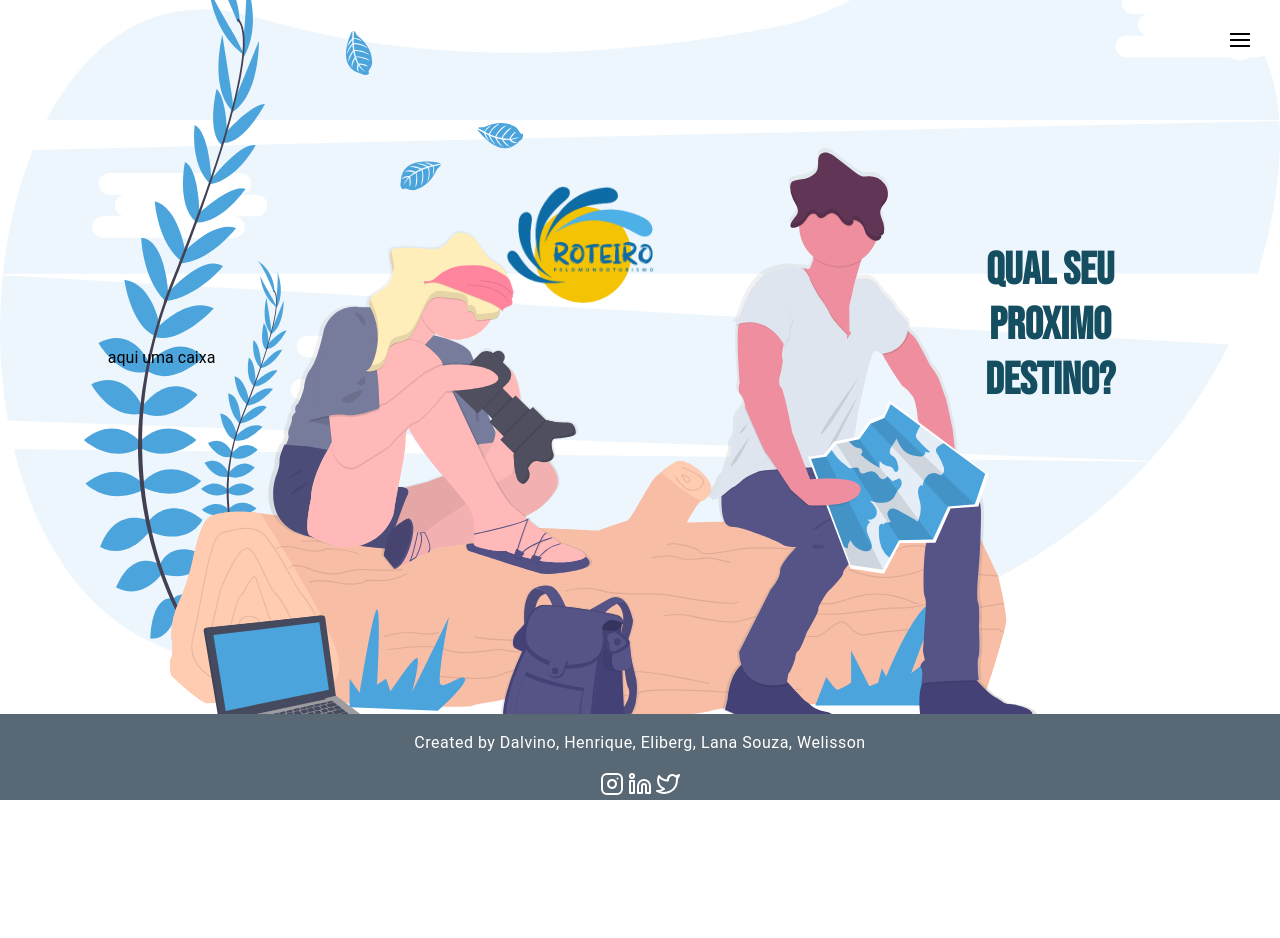
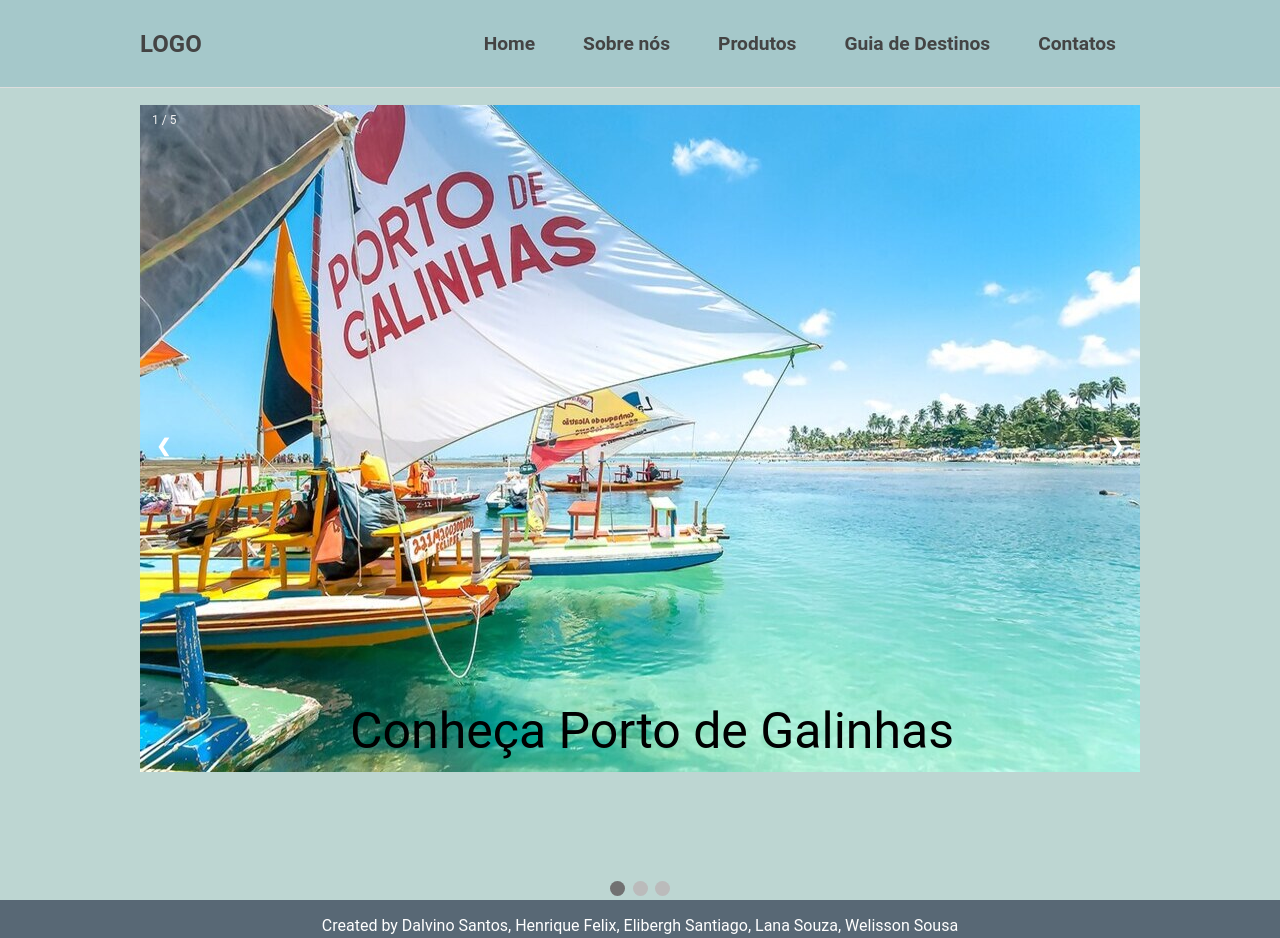
Before and after one commit to lana-miranda/hotelariaSoulcode, a plain HTML site: page src/home/index.html in a window 1280 px wide. Shown: the top 938 px of the page. Before the commit the page ends 800 px from the top, so only its background shows below. Drawn offline with nearby package versions, Linux system fonts and the light colour scheme; a web font is replaced by a local one.

Commit message:
pagina da home atualizada

```diff
--- a/src/home/index.html
+++ b/src/home/index.html
@@ -6,43 +6,82 @@
   <meta http-equiv="X-UA-Compatible" content="IE=edge">
   <meta name="viewport" content="width=device-width, initial-scale=1.0">
   <title>Hotelaria</title>
+
   <link rel="stylesheet" type="text/css" href="style.css" />
   <style>
     @import url('https://fonts.googleapis.com/css2?family=Bebas+Neue&family=Roboto+Slab:wght@300&family=Sedgwick+Ave&display=swap');
-    </style>
+  </style>
+</head>
+
+<body>
+  <!-- Aqui é a header com a barra de navegação -->
+  <section id="nav-background">
+    <div id="nav-container">
+      <header id="nav-header">
+        <h1><a href="#" id="nav-logo">LOGO</a></h1>
+        <div id="nav-menu-button">MENU</div>
+      </header>
+      <nav>
+        <ul class="nav-ul hide-ul">
+          <li><a class="nav-link " href="#">Home</a></li>
+          <li><a class="nav-link" href="#">Sobre nós</a></li>
+          <li><a class="nav-link" href="#">Produtos</a></li>
+          <li><a class="nav-link" href="#">Guia de Destinos</a></li>
+          <li><a class="nav-link" href="#">Contatos</a></li>
+        </ul>
+      </nav>
+    </div>
+  </section>
+  <div>>Qual seu próximo destino?</div>
+  <section class="container">
 
 
-</head>
+    <!-- Aqui é o carrossel de imagens -->
+    <div class="slideshow-container">
+      <div class="mySlides fade">
+        <div class="numbertext">1 / 5</div>
+        <img src="../../img/imagem1.jpeg" style="width:100%">
+        <div class="text">Conheça Porto de Galinhas</div>
+      </div>
 
+      <div class="mySlides fade">
+        <div class="numbertext">2 / 5</div>
+        <img src="../../img/imagem2.jpeg" style="width:100%">
+        <div class="text">Verificar que cidade é</div>
+      </div>
 
-<body>
+      <div class="mySlides fade">
+        <div class="numbertext">3 / 5</div>
+        <img src="../../img/imagem3.jpeg" style="width:100%">
+        <div class="text">Verificar que cidade é</div>
+      </div>
 
-  <header>
-    <nav class="menu">
-      <ul>
-        <li><a href="#">Home</a></li>
-        <li><a href="#">Sobre Nós</a></li>
-        <li><a href="#">Produtos</a></li>
-        <li><a href="#">Guia de Destinos</a></li>
-        <li><a href="#">Contatos</a></li>
-      </ul>
-    </nav>
-    <button class="hamburger">
-      <span class="line"></span>
-      <span class="line"></span>
-      <span class="line"></span>
-    </button>
-  </header>
-  <section class="container">
-    <div class="content">
-      <div class="box1">aqui uma caixa</div>
-      <img class="logo" src="../../img/Roteiro__1_-removebg-preview.png" alt="">
+      <div class="mySlides fade">
+        <div class="numbertext">4 / 5</div>
+        <img src="../../img/imagem4.jpeg" style="width:100%">
+        <div class="text">Conheça Campos do Jordão</div>
+      </div>
 
-      <div class="box2"><h1 class="destinos">Qual seu proximo <br> destino?</h1></div>
+      <div class="mySlides fade">
+        <div class="numbertext">5 / 5</div>
+        <img src="../../img/imagem5.jpeg" style="width:100%">
+        <div class="text">Verificar que cidade é</div>
+      </div>
+
+      <a class="prev" onclick="plusSlides(-1)">&#10094;</a>
+      <a class="next" onclick="plusSlides(1)">&#10095;</a>
+    </div>
+    <br>
+
+    <div style="text-align:center">
+      <span class="dot" onclick="currentSlide(1)"></span>
+      <span class="dot" onclick="currentSlide(2)"></span>
+      <span class="dot" onclick="currentSlide(3)"></span>
     </div>
 
+<!-- Aqui é o footer -->
     <footer>
-      <p>Created by Dalvino, Henrique, Eliberg, Lana Souza, Welisson</p>
+      <p>Created by Dalvino Santos, Henrique Felix, Elibergh Santiago, Lana Souza, Welisson Sousa</p>
       <a href="https://www.instagram.com/soulcodeacademy" target="blank"> <i data-feather="instagram"> </i></a>
       <a href="https://www.linkedin.com/company/soulcodeacademy" target="blank"><i data-feather="linkedin"></i></a>
       <a href="" target="blank"><i data-feather="twitter"></i></a>
--- a/src/home/index.js
+++ b/src/home/index.js
@@ -1,16 +1,50 @@
+// Parte de js para fazer o menu hamburger
 
-const hamburger = document.querySelector('.hamburger');
-const menu = document.querySelector('.menu');
+(function () {
+  var navButton = document.querySelector('#nav-menu-button');
+  var navUl = document.querySelector('.nav-ul');
 
-hamburger.addEventListener('click', () => {
-    toggleClasses();
-});
+  function toggleMobileMenu() {
+    navUl.classList.toggle('hide-ul');
+  }
+
+  navButton.onclick = toggleMobileMenu;
+})();
 
 
-function toggleClasses() {
-	hamburger.classList.toggle('open');
-    menu.classList.toggle('open');
+// Aqui é a parte que configura os slides
+
+var slideIndex = 1;
+showSlides(slideIndex);
+
+// controle para ir para frente e para trás nas imagens
+function plusSlides(n) {
+  showSlides((slideIndex += n));
 }
 
-setTimeout(toggleClasses, 500);
-setTimeout(toggleClasses, 3000);
+// para controlar as imagens menores
+function currentSlide(n) {
+  showSlides((slideIndex = n));
+}
+
+// aqui é a função que controla os slides
+
+function showSlides(n) {
+  var i;
+  var slides = document.getElementsByClassName('mySlides');
+  var dots = document.getElementsByClassName('dot');
+  if (n > slides.length) {
+    slideIndex = 1;
+  }
+  if (n < 1) {
+    slideIndex = slides.length;
+  }
+  for (i = 0; i < slides.length; i++) {
+    slides[i].style.display = 'none';
+  }
+  for (i = 0; i < dots.length; i++) {
+    dots[i].className = dots[i].className.replace(' active', '');
+  }
+  slides[slideIndex - 1].style.display = 'block';
+  dots[slideIndex - 1].className += ' active';
+}
--- a/src/home/style.css
+++ b/src/home/style.css
@@ -5,163 +5,134 @@
 .color4 { #a5c8ca };
 .color5 { #586875 }; */
 
-.menu ul {
-  display: flex;
-  justify-content: center;
-  align-items: center;
-  list-style-type: none;
-  padding: 0;
+/* Aqui começa o estilo da header e da barra de navegação */
+body {
+  background-color: #bdd6d2;
+  font-family: 'Roboto', sans-serif;
   margin: 0;
-  position: fixed;
-  top: -100vh;
-  left: 0;
-  width: 100vw;
+  max-height: 100vh;
 }
 
-.menu li {
-  background-image: linear-gradient(
-    112deg,
-    rgba(72, 178, 215, 1) 0%,
-    rgba(113, 193, 221, 1) 100%
-  );
-  display: flex;
-  justify-content: center;
-  align-items: center;
-  transition: transform 0.3s ease-in-out;
-  height: 100vh;
-  width: 20vw;
+#nav-container  nav  ul {
+  list-style-type: none;
 }
 
-.menu li a {
-  color: #fff;
-  letter-spacing: 2px;
-  text-decoration: none;
-  text-transform: uppercase;
+/* Barra de Navegação -  */
+#nav-background {
+  position: fixed;
+  top: 0;
+  z-index: 9000; /*para o carrossel não sobrepor */
+  width: 100%;
+  background-color: #a5c8ca;
+  border-bottom: 1px solid #ddd;
 }
 
-.menu li a:hover {
-  text-decoration: underline;
+#nav-container {
+  display: flex;
+  max-width: 1000px;
+  margin: 0 auto;
+  justify-content: space-between;
 }
 
-.menu li:nth-of-type(2) {
-  transition-delay: 0.025s;
+#nav-header {
+  display: flex;
+  justify-content: space-between;
+  align-items: center;
 }
 
-.menu li:nth-of-type(3) {
-  transition-delay: 0.05s;
+#nav-logo {
+  color: #444;
+  text-decoration: none;
+}
+#nav-logo:hover {
+  color: #f6eddc;
 }
 
-.menu li:nth-of-type(4) {
-  transition-delay: 0.075s;
+.nav-ul {
+  display: flex;
+  max-width: 715px;
 }
 
-.menu li:nth-of-type(5) {
-  transition-delay: 0.1s;
+.nav-ul  li {
+  display: flex;
 }
 
-.menu.open li {
-  transform: translateY(100vh);
+.nav-link {
+  flex: 1;
+  color: #444;
+  text-decoration: none;
+  font-weight: 600;
+  font-size: 1.2rem;
+  transition: 200ms;
 }
 
-@media (max-width: 768px) {
-  .menu ul {
+.nav-link:hover {
+  background-color: #f6eddc;
+  border-radius: 10px;
+}
+
+/* Aqui eu trato a questão da resposividade, para a parte do header
+O menu passa a ser o hamburger depois que diminui */
+
+@media screen and (max-width: 700px) {
+  #nav-container {
     flex-direction: column;
-    top: 0;
-    left: -100vw;
+    text-align: center;
   }
 
-  .menu li {
-    height: 20vh;
-    width: 100vw;
+  #nav-menu-button {
+    padding: 1rem;
+    background-color: #f6eddc ;
+    cursor: pointer;
+    margin-right: 47px;
   }
 
-  .menu.open li {
-    transform: translateX(100vw);
+  .nav-ul {
+    display: block;
+    flex-direction: column;
+    overflow: auto;
+    direction: rtl;
+    transition: max-height 400ms;
+    max-height: 90vh;
+  }
+
+  .hide-ul {
+    max-height: 0;
+  }
+
+  .nav-link {
+    padding: 1rem 0;
+    font-size: 1.3rem;
+    border-bottom: 1px solid #f4f4f4;
   }
 }
 
-/* Hamburger menu */
-.hamburger {
-  background-color: #fff;
-  border-radius: 50%;
-  position: fixed;
-  top: 20px;
-  right: 20px;
-  border: 0;
-  cursor: pointer;
-  width: 40px;
-  height: 40px;
+@media screen and (min-width: 701px) {
+  #nav-menu-button {
+    display: none;
+  }
+
+  .nav-link {
+    flex-basis: auto;
+    padding: 1rem 1.5rem;
+  }
 }
 
-.hamburger:focus {
-  outline: 0;
+/* Aqui movemos a logo para quando diminuir a tela ela não fique colada no canto esquerdo */
+@media screen and (max-width: 1040px) {
+  #nav-logo {
+    margin-left: 1rem;
+  }
 }
 
-.hamburger .line {
-  background-color: #000;
-  display: block;
-  margin: 4px auto;
-  height: 2px;
-  width: 20px;
-  transition: all 0.1s ease-in;
-}
-
-.hamburger.open .line:nth-child(1) {
-  transform: translateY(6px) rotate(45deg);
-}
-
-.hamburger.open .line:nth-child(2) {
-  opacity: 0;
-}
-
-.hamburger.open .line:nth-child(3) {
-  transform: translateY(-6px) rotate(-45deg);
-}
-
-/* General styles */
-body {
-  background-color: #fff;
-  font-family: 'Roboto', sans-serif;
-  margin: 0;
-}
-
-p {
-  letter-spacing: 0.5px;
-  line-height: 1.6;
-}
-.destinos {
-  font-family: 'Bebas Neue', cursive;
-  font-size: 45px;
-  text-align: center;
-  color: #154d61;
-  padding-bottom: 25%;
-  margin-left: 5%;
-}
-.logo {
-  padding: 0 0 18% 3%;
-  text-align: center;
-  width: 18%;
-}
-
-.content {
-  display: flex;
-  align-items: center;
-  justify-content: space-around;
-  flex-direction: center;
-  height: 100%;
-}
+/* Aqui é a configuração do container geral que engloba a parte do carrossel e footer */
 
 .container {
-  background-image: url(../../img/undraw_trip_dv-9-f.svg);
-  -webkit-background-size: cover;
-  background-size: cover;
-  background-position: center center;
-  background-repeat: no-repeat;
   display: flex;
   flex-direction: column;
   justify-content: flex-end;
   width: 100vw;
-  height: 100vh;
+  height: 120vh;
 }
 
 .container footer {
@@ -171,5 +142,110 @@ p {
 }
 
 .container footer a {
-  color: #fff;
+  color: #f6eddc;
 }
+
+/* Aqui começa a configuração do carrossel */
+.slideshow-container {
+  max-width: 1000px;
+  position: relative;
+  margin: auto;
+}
+
+/* Inicialmente as imagens ficam ocultadas por padrão */
+.mySlides {
+  display: none;
+}
+
+/* Aqui fica a configuração dos botões que movem os slides */
+.prev,
+.next {
+  cursor: pointer;
+  position: absolute;
+  top: 50%;
+  width: auto;
+  margin-top: -22px;
+  padding: 16px;
+  color: white;
+  font-weight: bold;
+  font-size: 18px;
+  transition: 0.6s ease;
+  border-radius: 0 3px 3px 0;
+  user-select: none;
+}
+
+/* Aqui eu crio o posicionamento para o botão next (setinha) fique do lado direito*/
+.next {
+  right: 0;
+  border-radius: 3px 0 0 3px;
+}
+
+/* Aqui coloquei um hover para quando passar o mause nas setas ele pegar uma cor escura mas com tom transparente ao fundo */
+.prev:hover,
+.next:hover {
+  background-color: rgba(0, 0, 0, 0.8);
+}
+
+/* Aqui são as configurações das legendas das imagens do carrossel */
+.text {
+  color: black;
+  font-size: 50px;
+  padding: 8px 12px;
+  position: absolute;
+  bottom: 8px;
+  width: 100%;
+  text-align: center;
+
+}
+
+/* Aqui fica a configuração do contatdor das imagens, aqueles números que ficam em cima mostrando em qual imagem a pessoa está */
+.numbertext {
+  color: #f2f2f2;
+  font-size: 12px;
+  padding: 8px 12px;
+  position: absolute;
+  top: 0;
+}
+
+/* The dots/bullets/indicators */
+.dot {
+  cursor: pointer;
+  height: 15px;
+  width: 15px;
+  margin: 0 2px;
+  background-color: #bbb;
+  border-radius: 50%;
+  display: inline-block;
+  transition: background-color 0.6s ease;
+}
+
+.active,
+.dot:hover {
+  background-color: #717171;
+}
+
+/* Aqui são as ferramentas de animação colequei para dar aquele efeito de slide no carrossel */
+.fade {
+  -webkit-animation-name: fade;
+  -webkit-animation-duration: 1.5s;
+  animation-name: fade;
+  animation-duration: 1.5s;
+}
+
+@-webkit-keyframes fade {
+  from {
+    opacity: 0.4;
+  }
+  to {
+    opacity: 1;
+  }
+}
+
+@keyframes fade {
+  from {
+    opacity: 0.4;
+  }
+  to {
+    opacity: 1;
+  }
+}
```
Also changed, not shown: img/Roteiro (1).png (deleted), img/Roteiro.png (deleted), img/Roteiro__1_-removebg-preview.png (deleted), img/imagem1.jpeg (added), img/imagem2.jpeg (added), img/imagem3.jpeg (added), img/imagem4.jpeg (added), img/imagem5.jpeg (added), img/imagem6.jpeg (added), img/istockphoto-668930138-640x640.jpg (deleted), img/undraw_happy_music_g6wc.svg (deleted), img/undraw_trip_dv-9-f.svg (deleted).
